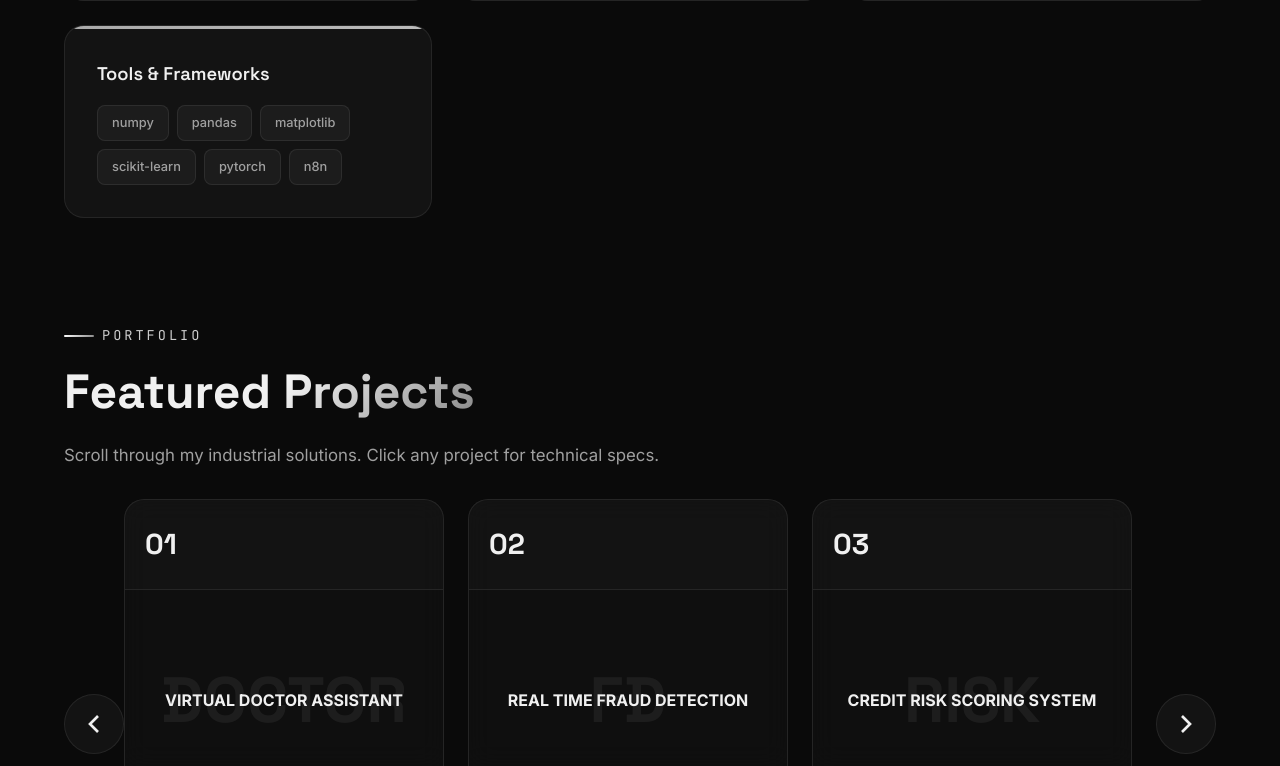
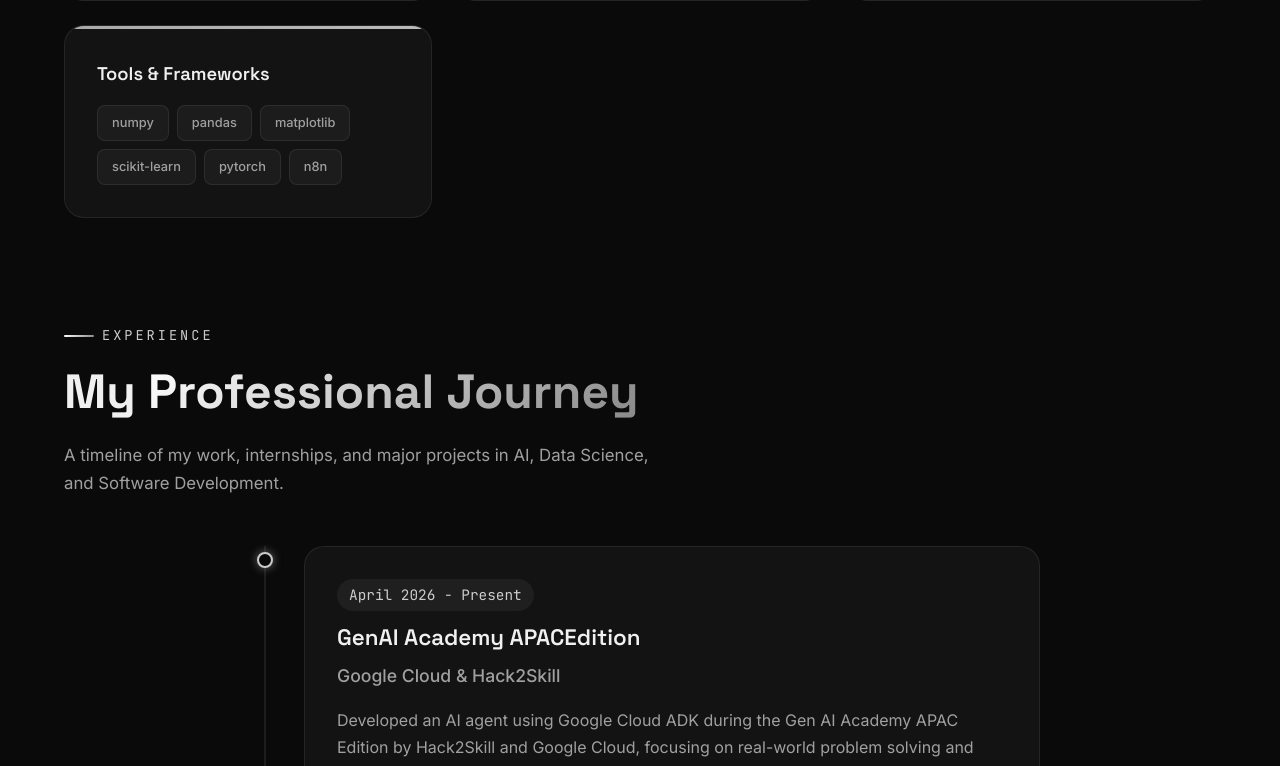
Before and after one commit to dharmareddy06/my-portfolio-app, a Next.js app: page /my-portfolio-app/ in a window 1280 px wide. Shown: the part 2034-2800 px from the top of the page. Built offline with nearby package versions, Linux system fonts and the light colour scheme.

Commit message:
Added experience section

```diff
--- /dev/null
+++ b/src/app/experience.css
@@ -0,0 +1,152 @@
+/* ===== EXPERIENCE TIMELINE ===== */
+.experience-container {
+  max-width: 800px;
+  margin: 48px auto 0;
+  position: relative;
+}
+
+/* The vertical line */
+.experience-container::before {
+  content: '';
+  position: absolute;
+  top: 0;
+  bottom: 0;
+  left: 24px;
+  width: 2px;
+  background: var(--border-subtle);
+}
+
+.experience-item {
+  position: relative;
+  padding-left: 64px;
+  margin-bottom: 48px;
+}
+
+.experience-item:last-child {
+  margin-bottom: 0;
+}
+
+/* The dot on the timeline */
+.experience-dot {
+  position: absolute;
+  left: 17px;
+  top: 6px;
+  width: 16px;
+  height: 16px;
+  border-radius: 50%;
+  background: var(--bg-primary);
+  border: 2px solid var(--accent-cyan);
+  z-index: 2;
+  box-shadow: 0 0 10px rgba(204, 204, 204, 0.5);
+  transition: var(--transition-smooth);
+}
+
+.experience-item:hover .experience-dot {
+  background: var(--accent-cyan);
+  box-shadow: 0 0 20px var(--accent-cyan);
+  transform: scale(1.2);
+}
+
+.experience-card {
+  padding: 32px;
+  border-radius: 20px;
+  background: var(--bg-card);
+  border: 1px solid var(--border-subtle);
+  transition: var(--transition-smooth);
+  position: relative;
+  overflow: hidden;
+}
+
+.experience-card::before {
+  content: '';
+  position: absolute;
+  top: 0;
+  left: 0;
+  width: 4px;
+  height: 100%;
+  background: linear-gradient(to bottom, var(--accent-cyan), var(--accent-purple));
+  opacity: 0;
+  transition: var(--transition-smooth);
+}
+
+.experience-card:hover {
+  border-color: var(--border-glow);
+  transform: translateX(8px);
+  box-shadow: var(--shadow-lg);
+}
+
+.experience-card:hover::before {
+  opacity: 1;
+}
+
+.experience-date {
+  font-family: var(--font-mono);
+  font-size: 0.9rem;
+  color: var(--accent-cyan);
+  margin-bottom: 8px;
+  display: inline-block;
+  background: rgba(255, 255, 255, 0.05);
+  padding: 4px 12px;
+  border-radius: 50px;
+}
+
+.experience-role {
+  font-family: var(--font-heading);
+  font-size: 1.4rem;
+  font-weight: 600;
+  margin-bottom: 4px;
+  color: var(--text-primary);
+}
+
+.experience-company {
+  font-size: 1.1rem;
+  color: var(--text-secondary);
+  font-weight: 500;
+  margin-bottom: 16px;
+}
+
+.experience-desc {
+  color: var(--text-secondary);
+  line-height: 1.7;
+  margin-bottom: 20px;
+}
+
+.experience-tech {
+  display: flex;
+  flex-wrap: wrap;
+  gap: 8px;
+}
+
+.experience-tech span {
+  padding: 4px 12px;
+  border-radius: 8px;
+  font-size: 0.8rem;
+  font-family: var(--font-mono);
+  background: rgba(255, 255, 255, 0.03);
+  border: 1px solid rgba(255, 255, 255, 0.08);
+  color: var(--text-muted);
+  transition: var(--transition-fast);
+}
+
+.experience-card:hover .experience-tech span {
+  border-color: rgba(255, 255, 255, 0.2);
+  color: var(--text-primary);
+}
+
+@media (max-width: 768px) {
+  .experience-container::before {
+    left: 20px;
+  }
+
+  .experience-item {
+    padding-left: 56px;
+  }
+
+  .experience-dot {
+    left: 13px;
+  }
+
+  .experience-card {
+    padding: 24px;
+  }
+}
--- a/src/app/globals.css
+++ b/src/app/globals.css
@@ -1,6 +1,7 @@
 @import url('https://fonts.googleapis.com/css2?family=Space+Grotesk:wght@300;400;500;600;700&family=Inter:wght@300;400;500;600;700&family=JetBrains+Mono:wght@400;500&display=swap');
 @import './cert-grid.css';
 @import './projects-grid.css';
+@import './experience.css';
 
 /* ===== CSS CUSTOM PROPERTIES ===== */
 :root {
@@ -296,6 +297,17 @@ img {
   overflow: hidden;
   background: var(--gradient-hero);
   padding-top: 100px;
+}
+
+.hero::after {
+  content: '';
+  position: absolute;
+  bottom: 0;
+  left: 0;
+  right: 0;
+  height: 150px;
+  background: linear-gradient(to bottom, transparent, var(--bg-primary));
+  pointer-events: none;
 }
 
 .hero-canvas {
--- a/src/app/page.tsx
+++ b/src/app/page.tsx
@@ -2,6 +2,7 @@ import Navbar from "@/components/Navbar";
 import Hero from "@/components/Hero";
 import About from "@/components/About";
 import Skills from "@/components/Skills";
+import Experience from "@/components/Experience";
 import Projects from "@/components/Projects";
 import Certifications from "@/components/Certifications";
 import Education from "@/components/Education";
@@ -16,6 +17,7 @@ export default function Home() {
         <Hero />
         <About />
         <Skills />
+        <Experience />
         <Projects />
         <Certifications />
         <Education />
--- a/src/components/Certifications.tsx
+++ b/src/components/Certifications.tsx
@@ -4,9 +4,17 @@ import { useState, useRef } from 'react';
 import { motion, useInView, AnimatePresence } from 'framer-motion';
 
 const certifications = [
+
     // Page 1
     {
         id: 1,
+        title: "Certified System Administrator",
+        issuer: "ServiceNow",
+        date: "2026",
+        url: "https://www.linkedin.com/feed/update/urn:li:activity:7449795484585721857/",
+    },
+    {
+        id: 2,
         title: "Data Analytics",
         issuer: "Skillshop",
         date: "2026",
@@ -14,7 +22,7 @@ const certifications = [
         type: "blue"
     },
     {
-        id: 2,
+        id: 3,
         title: "ServiceNow Administration Fundamentals",
         issuer: "ServiceNow",
         date: "2026",
@@ -22,7 +30,7 @@ const certifications = [
         type: "maroon"
     },
     {
-        id: 3,
+        id: 4,
         title: "Preparing for Your Associate Cloud Engineer",
         issuer: "Google Cloud",
         date: "2026",
@@ -30,7 +38,7 @@ const certifications = [
         type: "red"
     },
     {
-        id: 4,
+        id: 5,
         title: "Claude 101",
         issuer: "Anthropic",
         date: "2026",
@@ -38,7 +46,7 @@ const certifications = [
         type: "orange"
     },
     {
-        id: 5,
+        id: 6,
         title: "Overview of Big Data Analytics",
         issuer: "FutureSkills Prime",
         date: "2026",
@@ -46,7 +54,7 @@ const certifications = [
         type: "orange"
     },
     {
-        id: 6,
+        id: 7,
         title: "AI Foundations",
         issuer: "Oracle",
         date: "2025",
--- /dev/null
+++ b/src/components/Experience.tsx
@@ -0,0 +1,73 @@
+'use client';
+
+import { useRef } from 'react';
+import { motion, useInView } from 'framer-motion';
+
+const experiences = [
+    {
+        id: 1,
+        role: "GenAI Academy APACEdition",
+        company: "Google Cloud & Hack2Skill",
+        date: "April 2026 - Present",
+        description: "Developed an AI agent using Google Cloud ADK during the Gen AI Academy APAC Edition by Hack2Skill and Google Cloud, focusing on real-world problem solving and autonomous AI workflows. Gained hands-on experience in agent orchestration, prompt engineering, and deploying scalable Generative AI applications on Google Cloud.",
+        tech: ["Google Cloud ADK", "Agent Orchestration", "Prompt Engineering", "Generative AI Applications"]
+    },
+    {
+        id: 2,
+        role: "AWS AI&ML Scholars",
+        company: "Udacity",
+        date: "April 2026 - May 2026",
+        description: "I developed AI-powered projects including EventFlow Pro Planning Assistant and a chatbot for analyzing dataset features and insights. Gained hands-on experience in machine learning workflows, conversational AI, data analysis, and building intelligent applications using modern AI/ML tools and cloud-based technologies.",
+        tech: ["Python", "AWS", "Amazon party rock", "Data Analysis"]
+    },
+];
+
+export default function Experience() {
+    const ref = useRef(null);
+    const isInView = useInView(ref, { once: true, margin: '-100px' });
+
+    return (
+        <section id="experience" className="section" ref={ref}>
+            <div className="container">
+                <motion.div
+                    initial={{ opacity: 0, y: 40 }}
+                    animate={isInView ? { opacity: 1, y: 0 } : {}}
+                    transition={{ duration: 0.7 }}
+                >
+                    <div className="section-label">Experience</div>
+                    <h2 className="section-title">
+                        My <span className="gradient-text">Professional Journey</span>
+                    </h2>
+                    <p className="section-subtitle">
+                        A timeline of my work, internships, and major projects in AI, Data Science, and Software Development.
+                    </p>
+                </motion.div>
+
+                <div className="experience-container">
+                    {experiences.map((exp, index) => (
+                        <motion.div
+                            key={exp.id}
+                            className="experience-item"
+                            initial={{ opacity: 0, x: -40 }}
+                            animate={isInView ? { opacity: 1, x: 0 } : {}}
+                            transition={{ duration: 0.5, delay: 0.2 + index * 0.15 }}
+                        >
+                            <div className="experience-dot" />
+                            <div className="experience-card">
+                                <div className="experience-date">{exp.date}</div>
+                                <h3 className="experience-role">{exp.role}</h3>
+                                <div className="experience-company">{exp.company}</div>
+                                <p className="experience-desc">{exp.description}</p>
+                                <div className="experience-tech">
+                                    {exp.tech.map((tech, i) => (
+                                        <span key={i}>{tech}</span>
+                                    ))}
+                                </div>
+                            </div>
+                        </motion.div>
+                    ))}
+                </div>
+            </div>
+        </section>
+    );
+}
--- a/src/components/Navbar.tsx
+++ b/src/components/Navbar.tsx
@@ -6,6 +6,7 @@ import { motion } from 'framer-motion';
 const navItems = [
   { label: 'About', href: '#about' },
   { label: 'Skills', href: '#skills' },
+  { label: 'Experience', href: '#experience' },
   { label: 'Projects', href: '#projects' },
   { label: 'Education', href: '#education' },
   { label: 'Contact', href: '#contact' },
--- a/src/components/Preloader.tsx
+++ b/src/components/Preloader.tsx
@@ -24,7 +24,7 @@ export default function Preloader() {
     }, []);
 
     const dataFragments = [
-        "0x4F2A", "0xBD91", "10110", "IRIS_SCAN", "AUTH_REQ", "SYNCING", "0x7E3C"
+        "AGENTS", "RAG", "TRANSFORMER", "CONTEXT", "HULLUCINATION", "MULTIMODEL", "ALIGNMENT"
     ];
 
     return (
@@ -100,7 +100,7 @@ export default function Preloader() {
                     </div>
 
                     <div className="iris-footer">
-                        <div className="iris-label">NEURAL_LINK_ESTABLISHED</div>
+                        <div className="iris-label">Brain Loading... Please Wait</div>
                         <div className="iris-progress-wrap">
                             <div className="iris-percentage">{percent}%</div>
                             <div className="iris-bar-bg">
```
